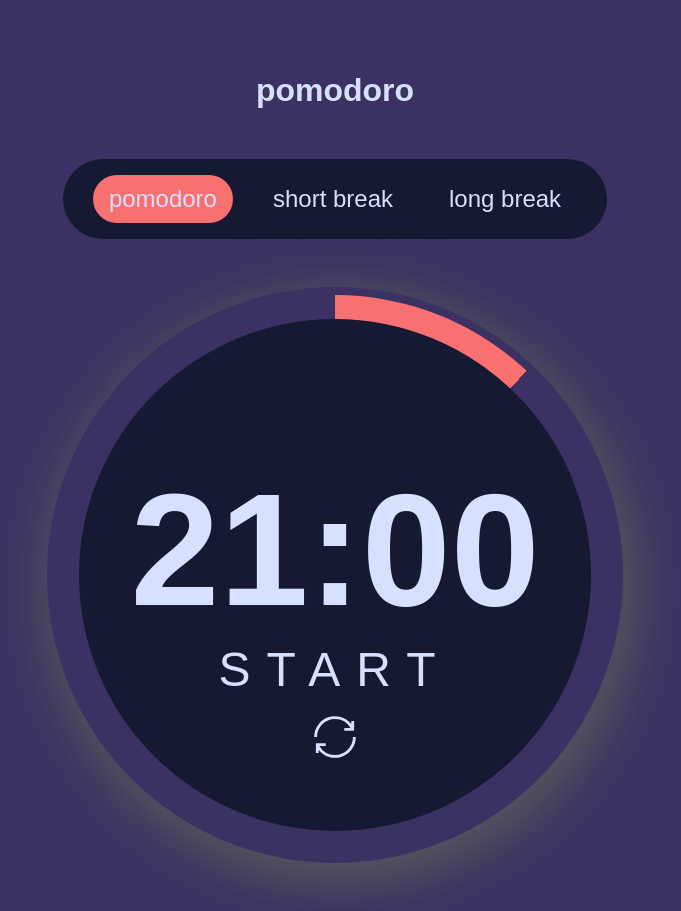
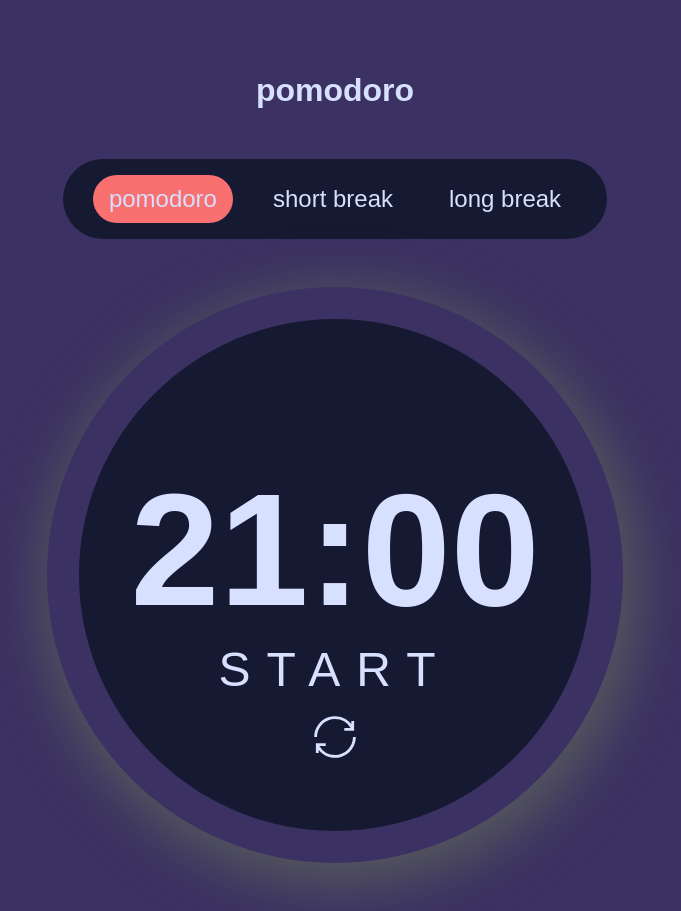
Before and after one commit to Gosia-Magdzik/pomodoro, a React (Create React App) app: page / in a window 1280 px wide. Shown: the whole page, without its empty margins (305-986 px from the left). Built offline with nearby package versions, Linux system fonts and the light colour scheme.

Commit message:
progress fixing..

```diff
--- a/src/components/Timer/ProgressCircle/index.js
+++ b/src/components/Timer/ProgressCircle/index.js
@@ -1,10 +1,14 @@
 import { OuterCircle, InnerCircle } from "./styled";
 import { Clock } from "./Clock";
 import { StateContext } from "../../StateProvider";
-import { useContext } from "react";
+import { useContext, useEffect } from "react";
 
 export const ProgressCircle = () => {
-    const {progress, setProgress} = useContext(StateContext);
+    const {progress, setProgress, time, initTime} = useContext(StateContext);
+
+    useEffect(() => {
+        setProgress(time / (initTime / 100));
+    }, [setProgress])
 
     return(
         <OuterCircle progress={progress}>
```
